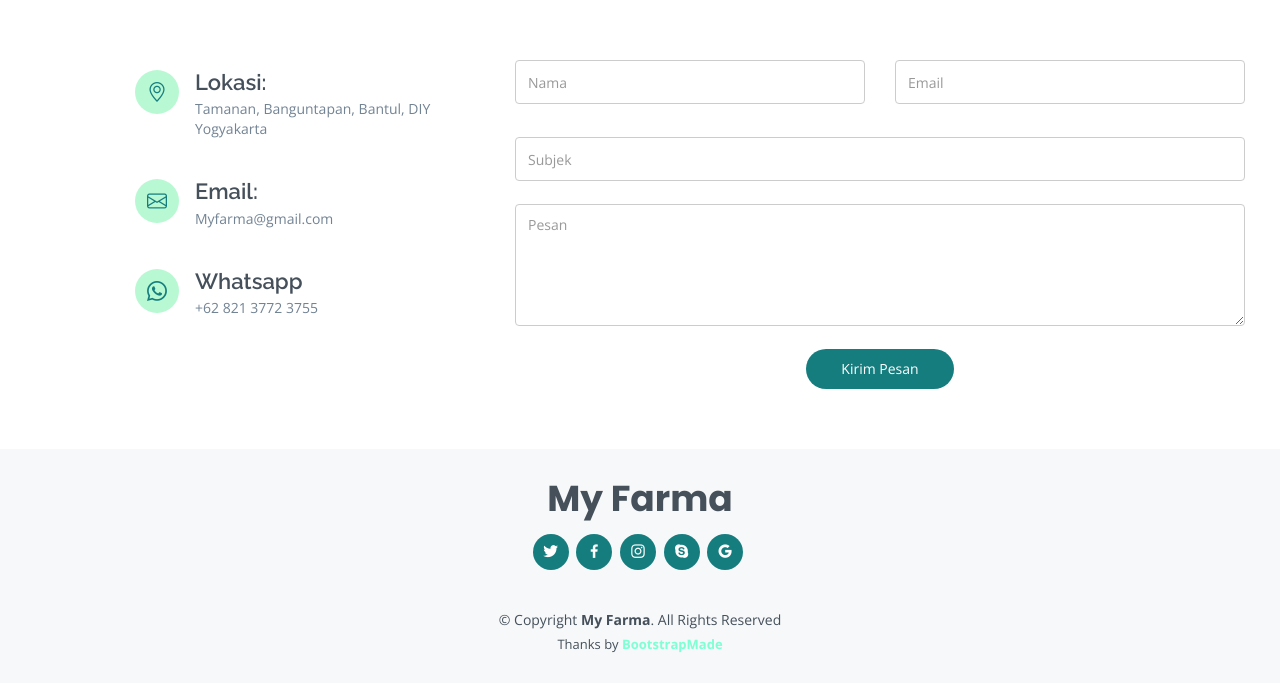
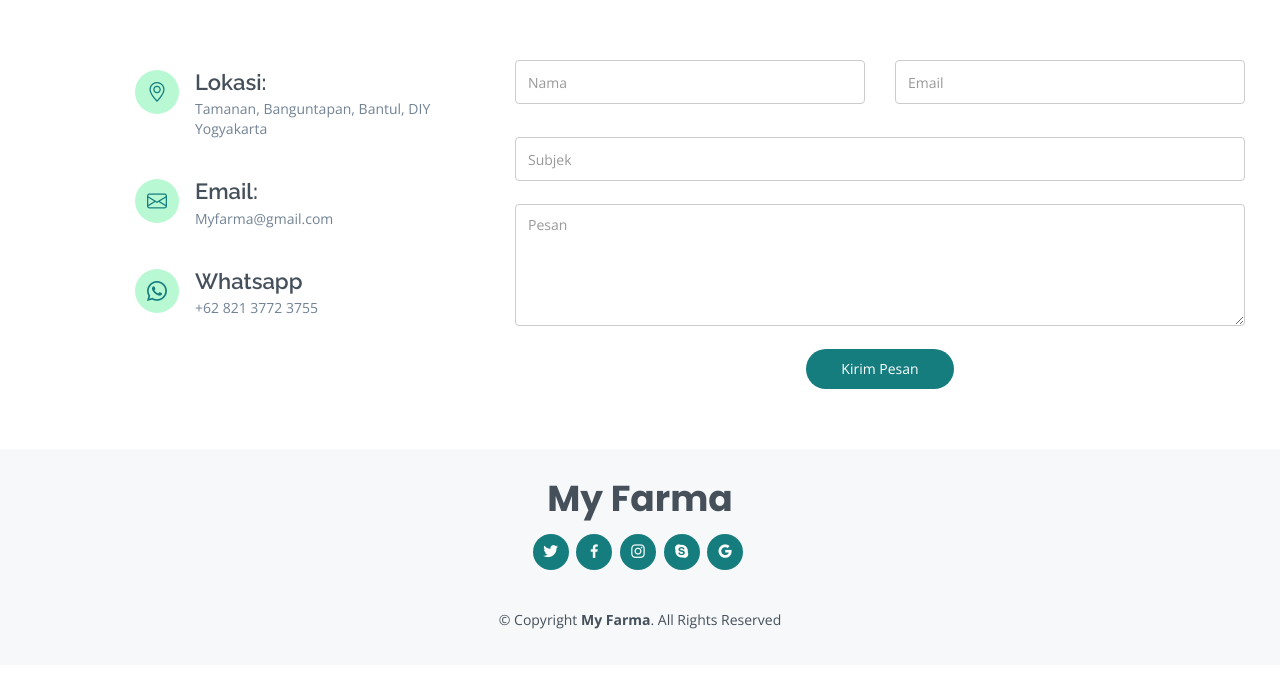
Before and after one commit to Mizue01/My_Farma, a plain HTML site: page index.html in a window 1280 px wide. Shown: the part 4810-5493 px from the top of the page. Drawn offline with nearby package versions, Linux system fonts and the light colour scheme; grey boxes are pictures that could not be loaded.

```diff
--- a/index.html
+++ b/index.html
@@ -1277,11 +1277,6 @@
         &copy; Copyright <strong><span>My Farma</span></strong>. All Rights Reserved
       </div>
       <div class="credits">
-        <!-- All the links in the footer should remain intact. -->
-        <!-- You can delete the links only if you purchased the pro version. -->
-        <!-- Licensing information: [license-url] -->
-        <!-- Purchase the pro version with working PHP/AJAX contact form: https://bootstrapmade.com/free-html-bootstrap-template-my-resume/ -->
-        Thanks by <strong><a style="color: aquamarine;" href="https://bootstrapmade.com/">BootstrapMade</a></strong>
       </div>
     </div>
   </footer><!-- End Footer -->
```
